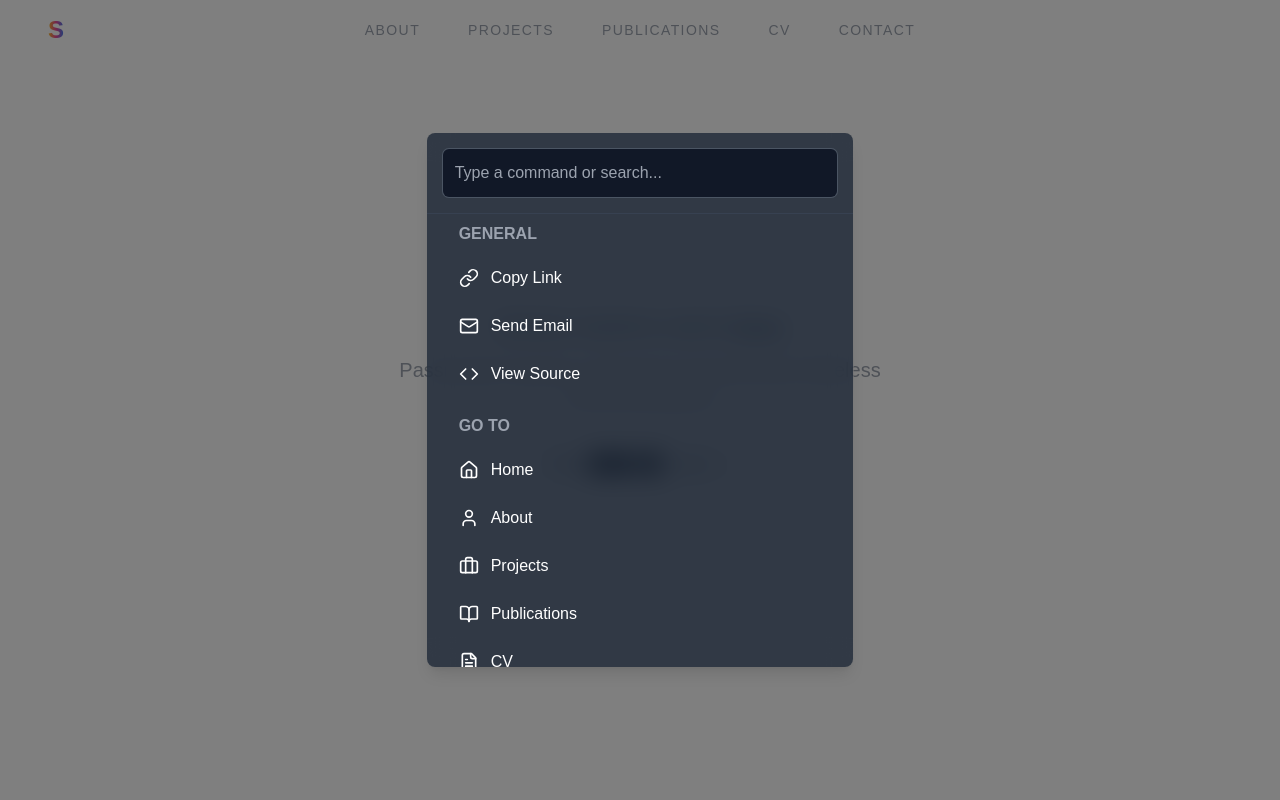
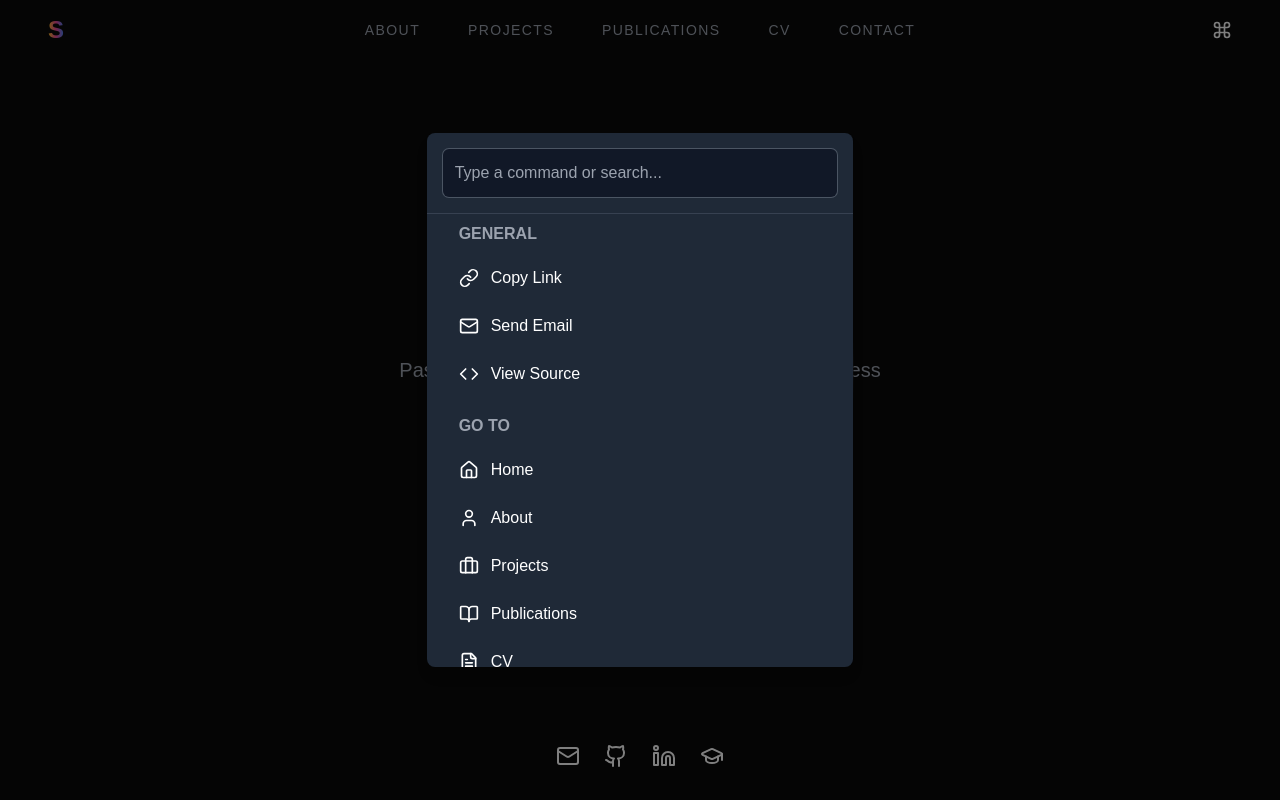
Before and after one commit to devam1206/Soham-Portfolio, a React (Vite) app: page / in a window 1280 px wide. Both pictures are taken after a click on the element 1222 px from the left and 30 px from the top of the page. Built offline with nearby package versions, Linux system fonts and the light colour scheme.

Commit message:
Light mode issues

```diff
--- a/src/components/Navbar.jsx
+++ b/src/components/Navbar.jsx
@@ -76,7 +76,7 @@ const Popup = ({ showPopup, popupRef, onClose }) => {
   return (
     <div className={`fixed inset-0 flex items-center justify-center ${showPopup ? 'block' : 'hidden'}`}>
       <div className="fixed inset-0 bg-black opacity-50"></div>
-      <div ref={popupRef} className="bg-gray-800 bg-opacity-80 text-white rounded-lg shadow-lg w-1/3 h-2/3 z-10 backdrop-filter backdrop-blur-md flex flex-col">
+      <div ref={popupRef} className="bg-gray-800 text-white rounded-lg shadow-lg w-1/3 h-2/3 z-10 backdrop-filter backdrop-blur-md flex flex-col">
         <div className="p-4 border-b border-gray-700">
           <input
             ref={inputRef}
--- a/src/index.css
+++ b/src/index.css
@@ -1,14 +1,12 @@
 @tailwind base;
 @tailwind components;
 @tailwind utilities;
-
 
 :root {
   font-family: 'Biotif', Inter, system-ui, Avenir, Helvetica, Arial, sans-serif;
   line-height: 1.5;
   font-weight: 400;
 
-  color-scheme: light dark;
   color: rgba(255, 255, 255, 0.87);
   background-color: #0a0a0a;
 
@@ -37,34 +35,11 @@ h1 {
   line-height: 1.1;
 }
 
-/* button {
-  border-radius: 8px;
-  border: 1px solid transparent;
-  padding: 0.6em 1.2em;
-  font-size: 1em;
-  font-weight: 500;
-  font-family: inherit;
+/* Remove light mode-specific styles */
+a:hover {
+  color: #747bff;
+}
+
+button {
   background-color: #0a0a0a;
-  cursor: pointer;
-  transition: border-color 0.25s;
-} */
-/* button:hover {
-  border-color: #646cff;
 }
-button:focus,
-button:focus-visible {
-  outline: 4px auto -webkit-focus-ring-color;
-} */
-
-@media (prefers-color-scheme: light) {
-  :root {
-    color: #213547;
-    background-color: #ffffff;
-  }
-  a:hover {
-    color: #747bff;
-  }
-  button {
-    background-color: #f9f9f9;
-  }
-}
```
